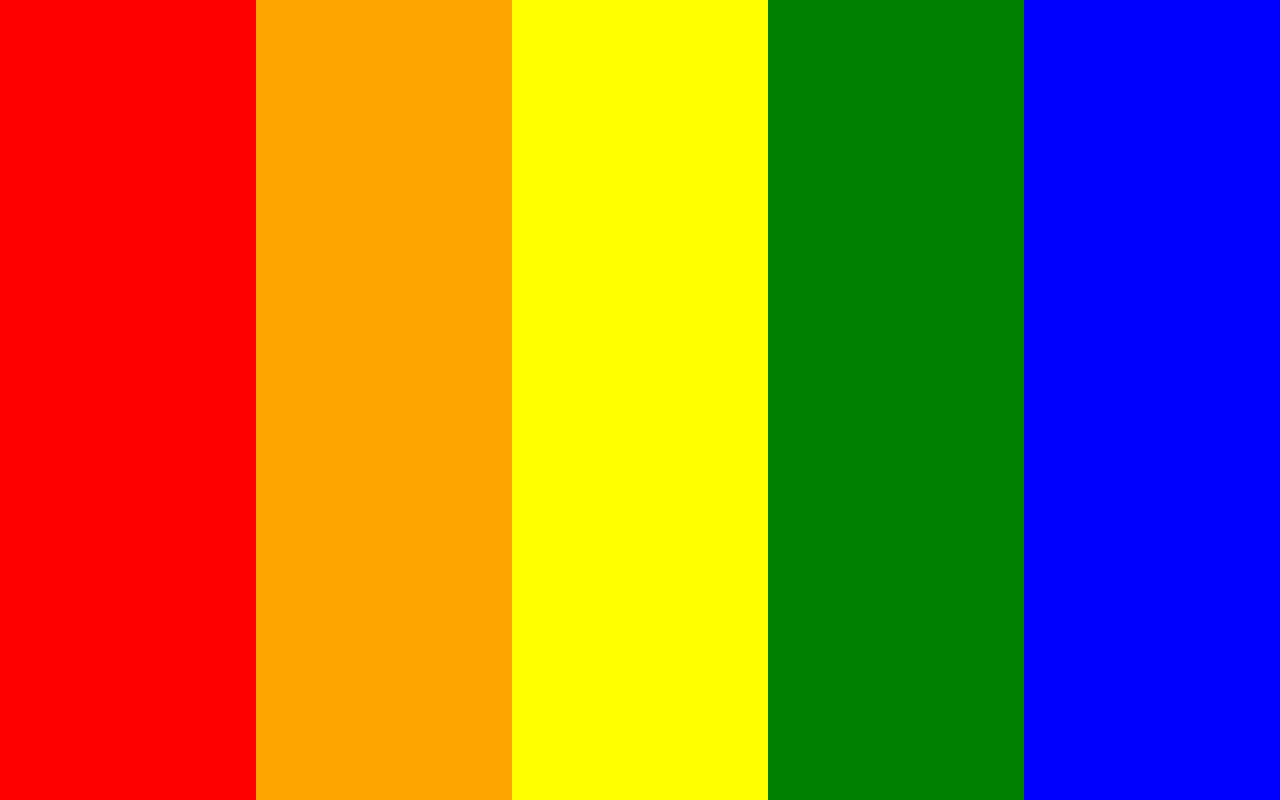
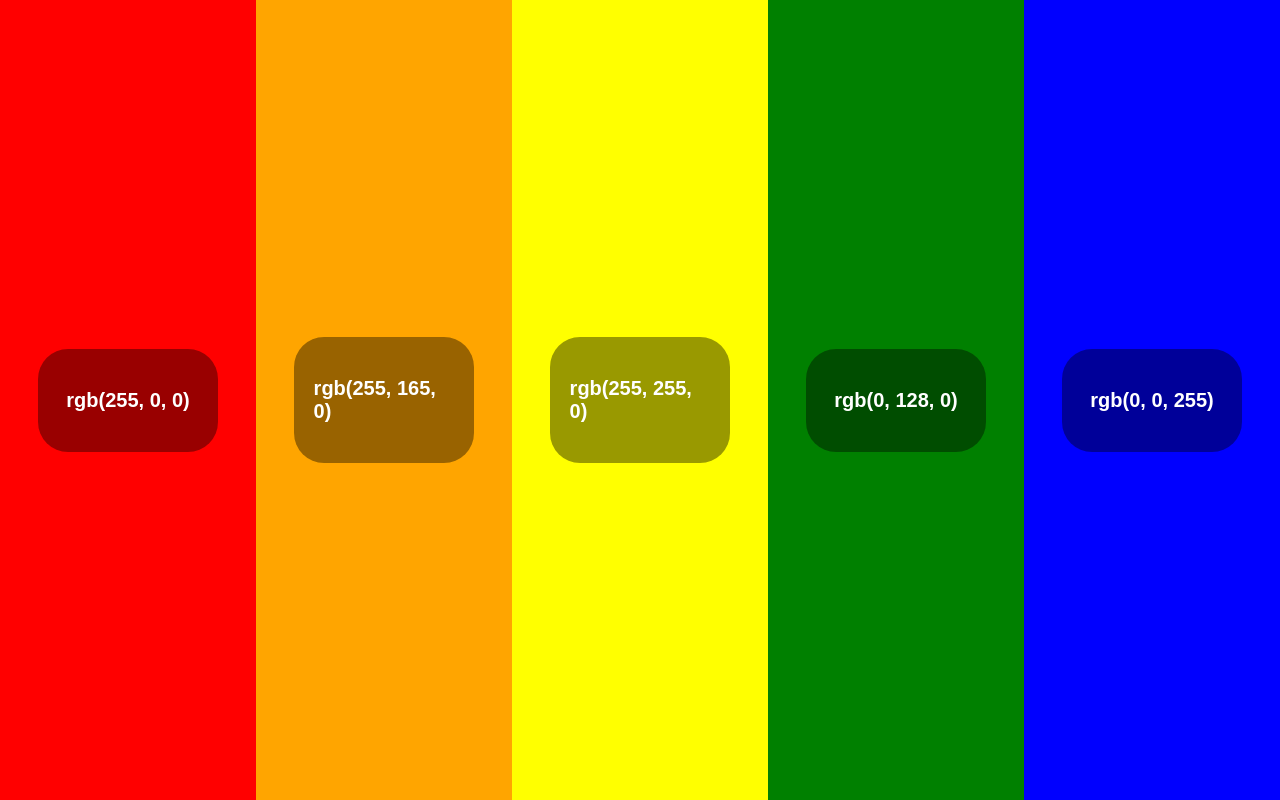
Before and after one commit to GarnierLenny/internship-technical-test, a React (Create React App) app in the folder part-2/: page / in a window 1280 px wide. Built offline with nearby package versions, Linux system fonts and the light colour scheme; the HTML template or start-up script is replaced by a standard one.

Commit message:
FEAT - added rgb values part-2

```diff
--- /dev/null
+++ b/part-2/src/App.styles.ts
@@ -0,0 +1,21 @@
+export const styles = {
+  section: {
+    display: 'flex',
+    justifyContent: 'center',
+    color: '#fff',
+    fontWeight: 'bold',
+    fontSize: 20,
+    alignItems: 'center',
+    flex: 1,
+    height: '100vh',
+  },
+  textContainer: {
+    display: 'flex',
+    backgroundColor: 'rgb(0, 0, 0, 0.4)',
+    padding: '20px',
+    borderRadius: '30px',
+    width: '55%',
+    alignItems: 'center',
+    justifyContent: 'center',
+  },
+};
--- a/part-2/src/App.tsx
+++ b/part-2/src/App.tsx
@@ -1,19 +1,22 @@
 import React from 'react';
+import { styles } from './App.styles';
 
 function App() {
   const baseColors: string[] = [
-    '#ff0000',
-    '#ffa500',
-    '#ffff00',
-    '#008000',
-    '#0000ff',
+    'rgb(255, 0, 0)',
+    'rgb(255, 165, 0)',
+    'rgb(255, 255, 0)',
+    'rgb(0, 128, 0)',
+    'rgb(0, 0, 255)',
   ];
 
   return (
     <div style={{display: 'flex'}}>
-      {baseColors.map((section, index) => (
-        <div style={{backgroundColor: section, flex: 1, height: '100vh'}} key={index}>
-          <p></p>
+      {baseColors.map((bgColor, index) => (
+        <div style={{...styles.section, backgroundColor: bgColor}} key={index}>
+          <div style={styles.textContainer}>
+            <p>{bgColor}</p>
+          </div>
         </div>
       ))}
     </div>
```
